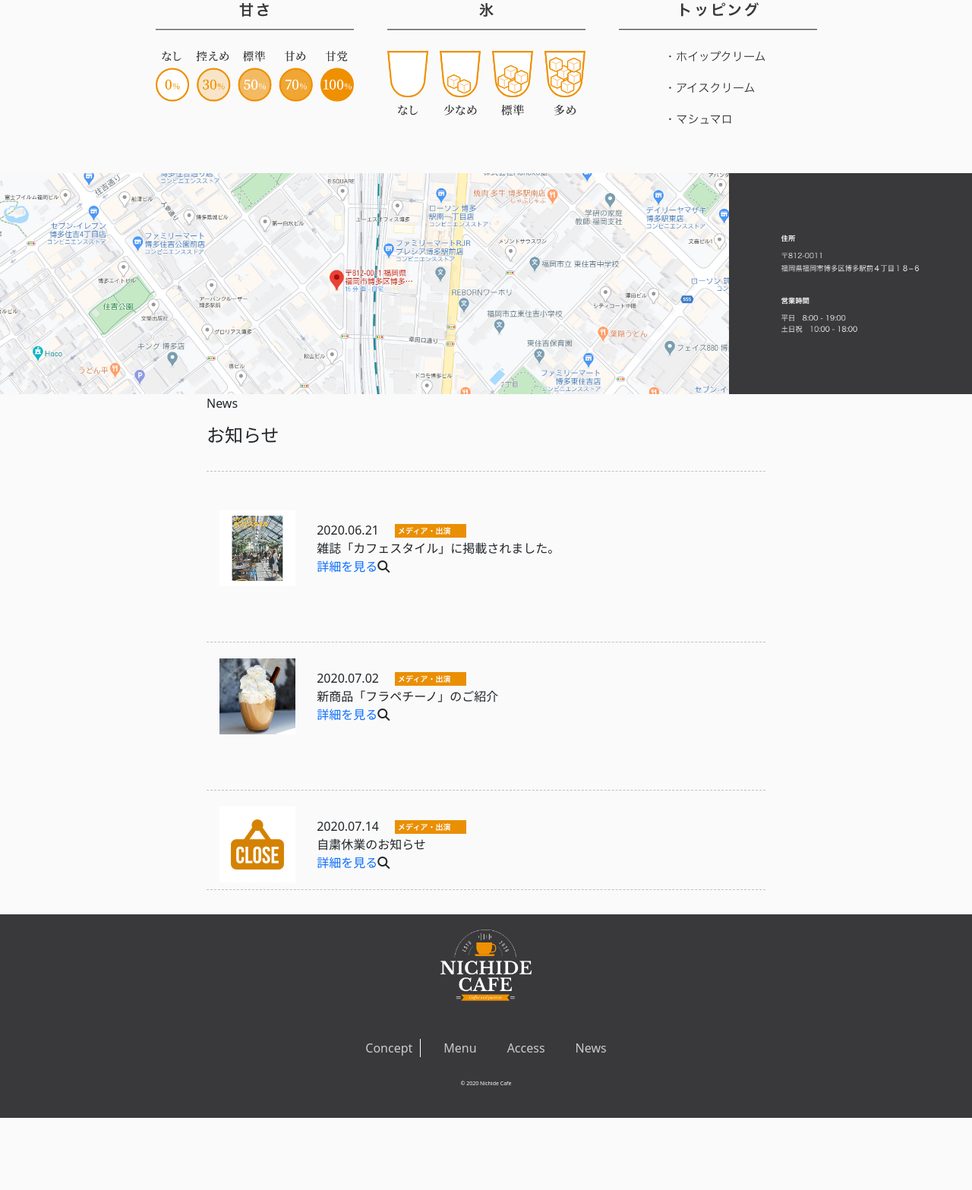
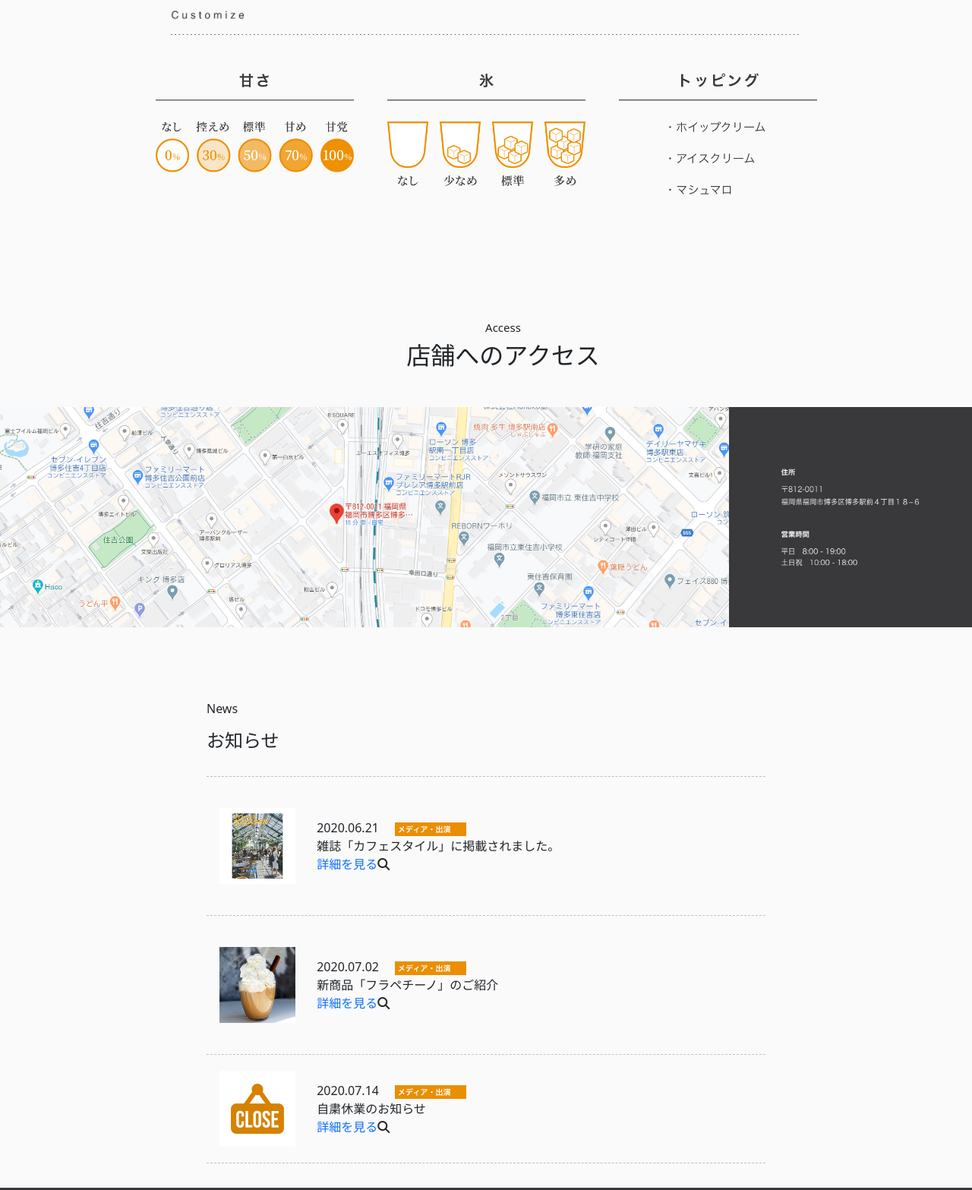
Before and after one commit to terashifumiaki/cafe, a plain HTML site: page index.html in a window 1280 px wide. Shown: the part 3107-4674 px from the top of the page at 76% size. Before the commit the page ends 4579 px from the top, so only its background shows below. Drawn offline with nearby package versions, Linux system fonts and the light colour scheme.

Commit message:
ato moji

```diff
--- a/index.html
+++ b/index.html
@@ -118,6 +118,7 @@
             </div>
             <div class="space6"></div>
             <div class="row justify-content-center">
+
                 <div class="col-sm-1">
                 </div>
                 <div class="col-sm-4">
@@ -189,7 +190,7 @@
         <div class="container">
             <div class="row justify-content-center">
                 <div class="col-sm-9">
-                <img src="image/line@2x.png" class="img-fluid"　alt="カプチーノ" title="カプチーノ">
+                <img src="image/line@2x.png" class="img-fluid">
             </div>
 
             <div class="space5">
@@ -216,7 +217,23 @@
 
     <div id="move3"></div>
     <setion class="access">
+
+
     <div class="container-fluid">
+        <div class="row justify-content-center">
+            <div class="col-sm-6">
+                <div class="image-yoko" style="text-align:center">
+                    <div class="addspa"></div>
+                        <p>Access</p>
+                        <h2>店舗へのアクセス</h2>
+                    <div class="addspa2"></div>
+
+
+                </div>
+            </div>
+        </div>
+
+
         <div class="row">
 
             <div class="col-sm-9" style="padding: 0;">
@@ -241,6 +258,9 @@
         <div class="container">
             <div class="row justify-content-center">
                 <div class="col-sm-8">
+
+                <div class="addspa3"></div>
+
                     <p>News</p>
                     <h4>お知らせ</h4>
                         <div class="art1">
@@ -307,9 +327,15 @@
         <div class="lineli">
                 <li><a href="#move1">Concept</a></li>
         </div>
+        <div class="linelis">
                 <li><a href="#move2">Menu</a></li>
+        </div>
+        <div class="linelist">
                 <li><a href="#move3">Access</a></li>
+        </div>
+        <div class="linelists">
                 <li><a href="#move4">News</a></li>
+        </div>
 
 
       </ul>
--- a/style.css
+++ b/style.css
@@ -186,11 +186,15 @@ header #mac ul li a {
 
 /*メニュー*/
 
+.blendtitle h4 {
+    padding-top :25px;
+}
 
 
 .blendsubtitle {
     text-align: right;
     margin-right: 72px;
+    margin-bottom: 80px;
 }
 
 span {
@@ -201,30 +205,42 @@ span {
     text-justify: inter-ideograph;
 }
 
+.addspa {
+    padding-top: 60px;
+}
+
+.addspa2 {
+    padding-bottom: 40px;
+}
 
 
 /*スウィート*/
 
 .sweet {
-    margin-top: 100px;
+    margin-top: 15px;
 }
 
 
 /*アクセス*/
 
 /*ニュース*/
+.addspa3 {
+    margin-top: 95px;
+}
+
 .art1 {
     padding: 0.5em 1em;
     margin: 2em 0;
     border-top: dashed 1px #c0c0c0;/*点線*/
-    padding-top: 50px;
+    padding-top: 40px;
+    margin-bottom:0;
 }
 
 .art2 {
     padding: 0.5em 1em;
     margin: 2em 0;
     border-top: dashed 1px #c0c0c0;/*点線*/
-    padding-top: 20px;
+    padding-top: 40px;
 }
 
 .art3 {
@@ -233,6 +249,8 @@ span {
     border-top: dashed 1px #c0c0c0;/*点線*/
     border-bottom: dashed 1px #c0c0c0;/*点線*/
     padding-top: 20px;
+    padding-bottom: 20px;
+    margin-top:0;
 }
 
 .art1 img {
@@ -315,4 +333,22 @@ ul li a{
 
 footer .nav .lineli li a{
     border-right: 1px solid white;
+    margin-right: 0;
 }
+
+footer .nav .linelis li a{
+    border-right: 1px solid white;
+    margin-right: 0px;
+    margin-left: 0;
+}
+
+footer .nav .linelist li a{
+    border-right: 1px solid white;
+    margin-right: 0px;
+    margin-left: 0px;
+}
+
+footer .nav .linelists li a{
+
+    margin-left: 0px;
+}
```
